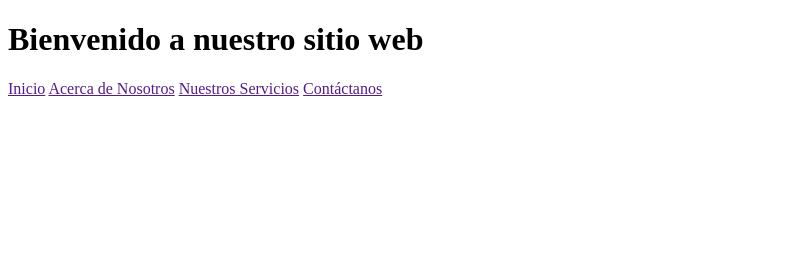
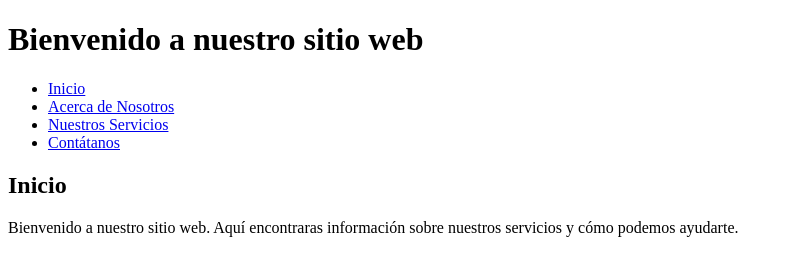
Before and after one commit to Torremolinos/DWEC-Ejercicio-Usabilidad, a plain HTML site: page index.html in a window 1280 px wide. Shown: the whole page, without its empty margins (0-793 px from the left). Drawn offline with Linux system fonts and the light colour scheme.

Commit message:
añadimos mas cosas

```diff
--- a/index.html
+++ b/index.html
@@ -1,13 +1,35 @@
 <!DOCTYPE html>
 <html lang="es">
+
 <head>
     <meta charset="UTF-8">
     <meta name="viewport" content="width=device-width, initial-scale=1.0">
     <title>Ejemplo de Usabilidad</title>
     <link rel="stylesheet" href="styles/style.css">
+    <link rel="shortcut icon" href="/favicon.ico" type="image/x-icon">
 </head>
+
 <body>
-    <div class="primero">
+    <header>
+        <h1>Bienvenido a nuestro sitio web</h1>
+        <nav>
+            <ul>
+                <li><a href="#inicio">Inicio</a></li>
+                <li><a href="#acerca">Acerca de Nosotros</a></li>
+                <li><a href="#servicios">Nuestros Servicios</a></li>
+                <li><a href="#contacto">Contátanos</a></li>
+            </ul>
+        </nav>
+    </header>
+    <main>
+        <section class="inicio">
+            <!--<article></article> aqui podemos meter article tb-->
+            <h2>Inicio</h2>
+            <p>Bienvenido a nuestro sitio web. Aquí encontraras información sobre nuestros servicios y cómo podemos ayudarte.</p>
+        </section>
+    </main>
+</body>
+<!-- <div class="primero">
         <h1>Bienvenido a nuestro sitio web</h1>
         <nav>
             <a href="">Inicio</a>
@@ -16,5 +38,15 @@
             <a href="">Contáctanos</a>
         </nav>
     </div>
-</body>
+    <div>
+        <h2>Inicio</h2>
+        <p>Bienvenido a nuestro siito web. Aquí encontrarás información sobre nuestros servicios y cómo podemos ayudarte
+        </p>
+    </div>
+    <div>
+        <h2>Acerca de Nosotros</h2>
+        <p>Somos una empresa comprometida con la usabilidad en el diseño web. Nuestro objetivo es hacer que tu
+            experiencia en </p>
+    </div>-->
+
 </html>
```
Also changed, not shown: favicon.ico (added).
